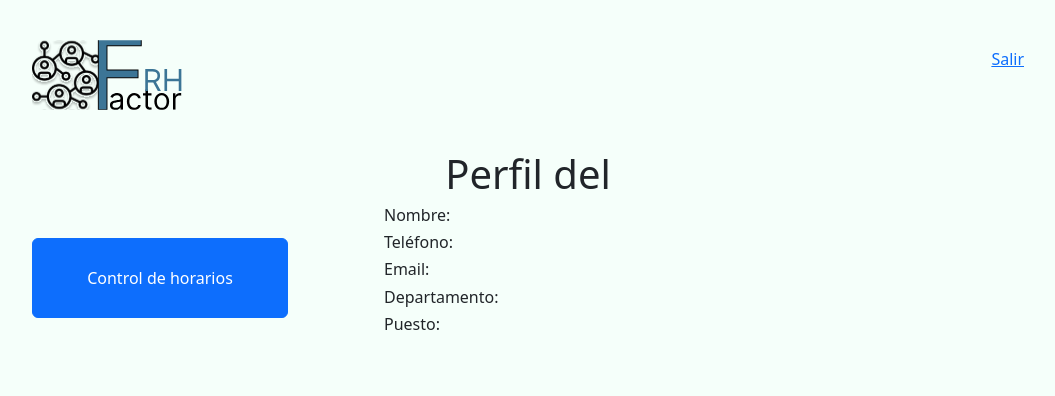
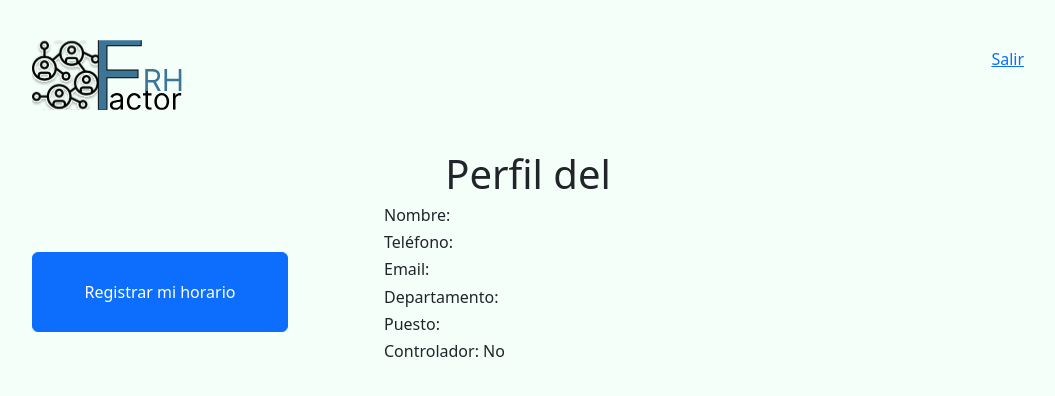
Before and after one commit to irenefrade/ISST-Grupo05, a React (Create React App) app in the folder frontend/: page /home in a window 1280 px wide. Shown: the top 396 px of the page, without its empty margins (112-1167 px from the left). Built offline with nearby package versions, Linux system fonts and the light colour scheme; no server answers.

Commit message:
Add files via upload

```diff
--- a/frontend/src/components/Interfaces/Home.jsx
+++ b/frontend/src/components/Interfaces/Home.jsx
@@ -12,6 +12,7 @@ const Home = (props) => {
     let correoElectronico;
     let departamento;
     let puesto;
+    let esControlador;
 
 
     try {
@@ -20,6 +21,7 @@ const Home = (props) => {
         correoElectronico = userLogged && JSON.parse(userLogged).correoElectronico;
         departamento = userLogged && JSON.parse(userLogged).departamento;
         puesto = userLogged && JSON.parse(userLogged).puesto;
+        esControlador = userLogged && JSON.parse(userLogged).esControlador;
 
 
     } catch (error) {
@@ -42,23 +44,10 @@ const Home = (props) => {
 
     return (
 
-       // <div style={{ display: "flex", flexDirection: "column", justifyContent: "center", alignContent: "center", margin: "auto" }}>
-            //</div>{userLogged !== "undefined" ?
-            //<div style={{ display: "flex", flexDirection: "column", justifyContent: "center", alignContent: "center", margin: "auto" }}>
-                //<img className="logo" style={{ display: "flex", flexDirection: "column", justifyContent: "center", alignContent: "center", margin: "auto", width: "150px", height: "150px" }} src={logo}/>
-                //<h1 style={{ textAlign: "center" }}>Bienvenido {nombreCompleto}</h1>
-                //<h6 style={{ textAlign: "center" }}>¿No eres tú? pincha <Link to="/" onClick={logout}>aquí</Link></h6>
 
-                //<div style={{ display: "flex", flexDirection: "column", justifyContent: "center", alignContent: "space-around", margin: "auto" }}>
 
-               //     <button className="btn btn-primary" style={{ height: "10vh", width: "50vw", marginBottom: "1vh", marginTop: "2vh" }} onClick={handleHorarios}>Control de horarios</button>
 
-             //   </div>
-            //</div>
-            //:
-           // <Navigate to={`/`}/>
-         //   }
-       // </div>
+
         <div style={{ display: "flex", flexDirection: "column", justifyContent: "center", alignContent: "center", margin: "auto" }}>
         {userLogged !== "undefined" ?
             <div style={{ display: "flex", flexDirection: "column", justifyContent: "flex-start", alignContent: "flex-start", margin: "auto" }}>
@@ -70,7 +59,11 @@ const Home = (props) => {
 
             <div style={{ display: "flex", flexDirection: "row", justifyContent: "flex-start", alignContent: "space-around", margin: "auto" }}>
                 <div style={{ display: "flex", flexDirection: "column", justifyContent: "center", alignContent: "space-around", marginRight: "2vh" }}>
-                <button className="btn btn-primary" style={{ height: "10vh", width: "20vw", marginBottom: "1vh", marginTop: "2vh" }} onClick={handleHorarios}>Control de horarios</button>
+                    {esControlador ?
+                        <button className="btn btn-primary" style={{ height: "10vh", width: "20vw", marginBottom: "1vh", marginTop: "2vh" }} onClick={handleHorarios}>Control de horarios de empleados</button>
+                        :
+                        <button className="btn btn-primary" style={{ height: "10vh", width: "20vw", marginBottom: "1vh", marginTop: "2vh" }} onClick={handleHorarios}>Registrar mi horario</button>
+                    }
                 </div>
                 <div style={{ display: "flex", flexDirection: "column", justifyContent: "center", alignContent: "space-around" }}>
                     <h6 style={{ textAlign: "left", width: "50vw", marginLeft: "10vh" }}>Nombre: {nombreCompleto}</h6>
@@ -78,6 +71,7 @@ const Home = (props) => {
                     <h6 style={{ textAlign: "left", width: "50vw", marginLeft: "10vh" }}>Email: {correoElectronico}</h6>
                     <h6 style={{ textAlign: "left", width: "50vw", marginLeft: "10vh" }}>Departamento: {departamento}</h6>
                     <h6 style={{ textAlign: "left", width: "50vw", marginLeft: "10vh" }}>Puesto: {puesto}</h6>
+                    <h6 style={{ textAlign: "left", width: "50vw", marginLeft: "10vh" }}>Controlador: {esControlador ? "Sí" : "No"}</h6>
                 </div>
             </div>
             </div>
```
Lines whose indentation alone changed are shown as unchanged.
